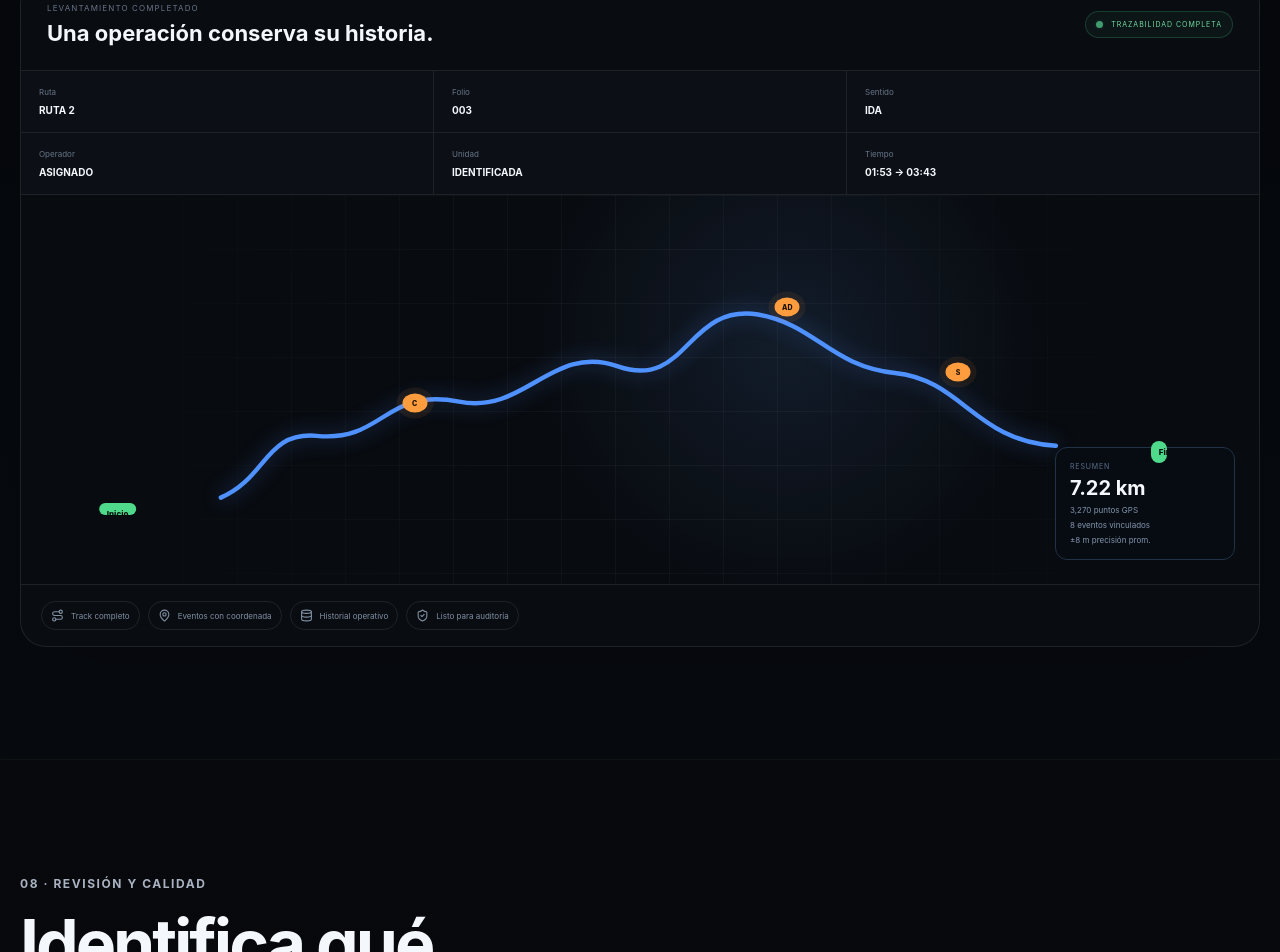
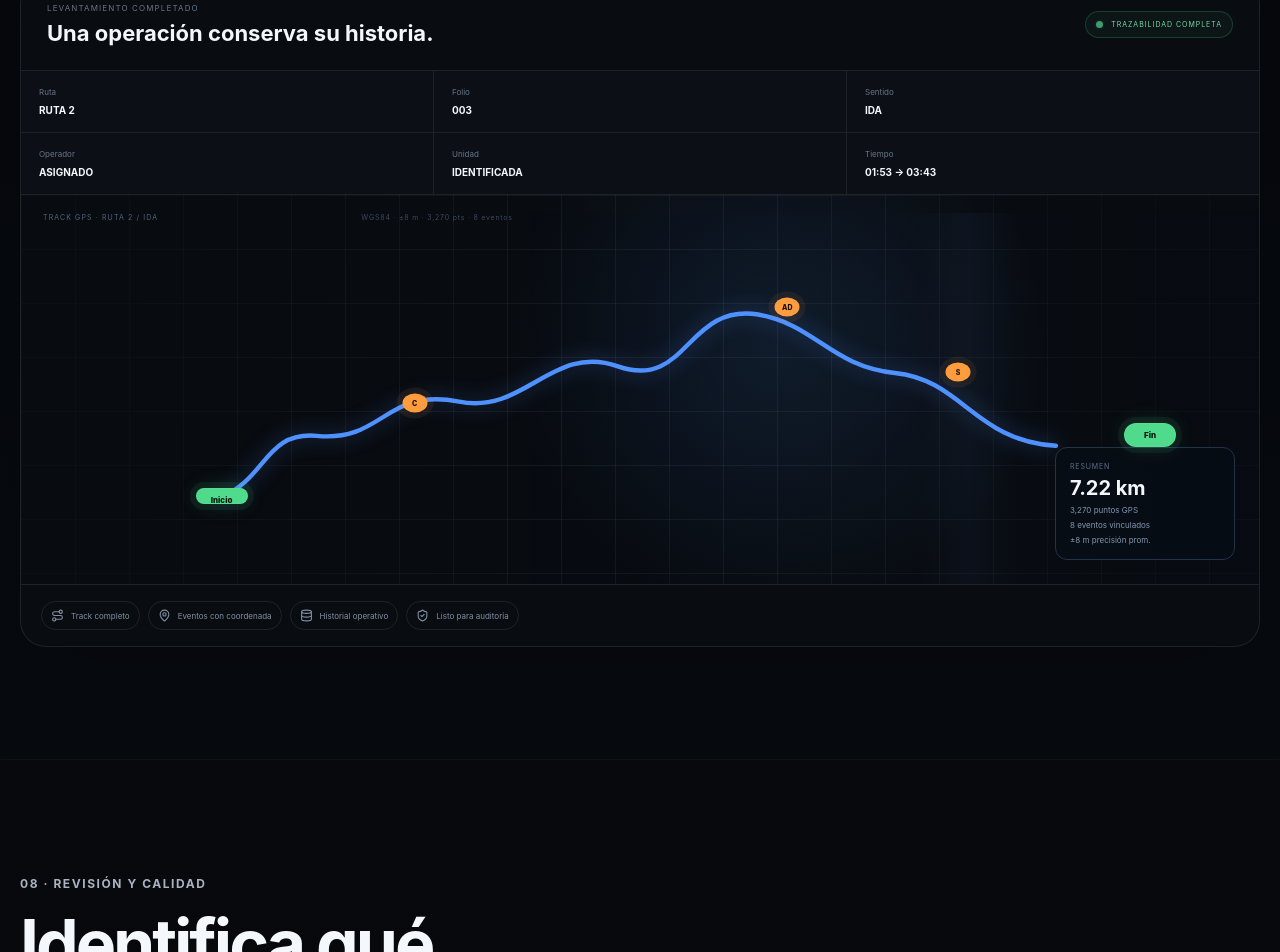
Before and after one commit to OropezaNtx/afora-web, a React (Vite) app: page / in a window 1280 px wide. Shown: the part 10878-11830 px from the top of the page. Built offline with nearby package versions, Linux system fonts and the light colour scheme.

Commit message:
Polish trace route markers and technical map detail

```diff
--- a/src/final-fixes.css
+++ b/src/final-fixes.css
@@ -84,15 +84,21 @@
 .pf-engineering-band{padding-block:88px!important}
 .pf-band-copy h3{letter-spacing:-.035em}
 
-/* TRACEABILITY — anchors follow the actual SVG route */
-.trace-map.detailed-map{position:relative}
-.trace-map .trace-start,.trace-map .trace-delay,.trace-map .trace-end{position:absolute!important;z-index:5;transform:translate(-50%,-50%)!important}
-.trace-map .trace-start{left:7.8%!important;top:80.6%!important}
+/* TRACEABILITY — route-aligned anchors + technical map treatment */
+.trace-map.detailed-map{position:relative;background:radial-gradient(circle at 61% 38%,rgba(74,137,226,.13),transparent 34%),linear-gradient(rgba(80,116,160,.045) 1px,transparent 1px),linear-gradient(90deg,rgba(80,116,160,.045) 1px,transparent 1px),#080b10;background-size:auto,54px 54px,54px 54px,auto}
+.trace-map.detailed-map:before{content:'TRACK GPS · RUTA 2 / IDA';position:absolute;left:22px;top:18px;z-index:3;font-size:7px;letter-spacing:.16em;color:#50657f}
+.trace-map.detailed-map:after{content:'WGS84  ·  ±8 m  ·  3,270 pts  ·  8 eventos';position:absolute;right:22px;top:18px;z-index:3;font-size:7px;letter-spacing:.11em;color:#50657f}
+.trace-map .trace-start,.trace-map .trace-delay,.trace-map .trace-end{position:absolute!important;z-index:7;transform:translate(-50%,-50%)!important}
+.trace-map .trace-start,.trace-map .trace-end{min-width:52px!important;padding:7px 11px!important;text-align:center!important;line-height:1!important;border:1px solid rgba(92,231,153,.36)!important;background:#4fdb8b!important;color:#06110b!important;box-shadow:0 0 0 6px rgba(79,219,139,.07),0 0 22px rgba(79,219,139,.15)!important}
+.trace-map .trace-start{left:16.2%!important;top:77.2%!important}
 .trace-map .trace-delay.d1{left:31.8%!important;top:53.4%!important}
 .trace-map .trace-delay.d2{left:61.9%!important;top:28.7%!important}
 .trace-map .trace-delay.d3{left:75.7%!important;top:45.3%!important}
-.trace-map .trace-end{left:91.9%!important;top:65.9%!important}
+.trace-map .trace-end{left:91.2%!important;top:61.7%!important}
 .trace-map .trace-path{stroke-linecap:round;stroke-linejoin:round}
+.trace-map svg:before{pointer-events:none}
+.trace-map .trace-delay{z-index:6!important}
+.trace-map .trace-summary{z-index:8!important}
 
 @media(max-width:1180px){
   .transformation{padding-block:118px}
@@ -107,6 +113,7 @@
   .time-proof{grid-template-columns:1fr!important;gap:12px!important}.time-arrow{width:34px!important;min-width:34px!important;height:34px!important;min-height:34px!important;transform:rotate(90deg)}
   .time-proof strong{white-space:normal}
   .process-side{min-height:0}.process-head{grid-template-columns:1fr;gap:10px}.process-head strong{justify-self:start;text-align:left;max-width:100%}
+  .trace-map.detailed-map:after{display:none}
 }
 @media(max-width:700px){
   .hero{min-height:auto;padding-bottom:90px}.hero-content{padding-top:118px;padding-bottom:70px}.hero-proof{margin-bottom:22px}
@@ -116,4 +123,5 @@
   .pf-data-foundation .pf-foundation-visual{min-height:720px}
   .pf-data-foundation .pf-processing-core{left:50%;right:auto;top:53%;transform:translate(-50%,-50%);width:200px}
   .pf-data-foundation .pf-data-output{left:50%;right:auto;top:auto;bottom:4%;width:78%;transform:translateX(-50%)}
+  .trace-map .trace-start,.trace-map .trace-end{min-width:44px!important;padding:6px 8px!important;font-size:7px!important}
 }
```
